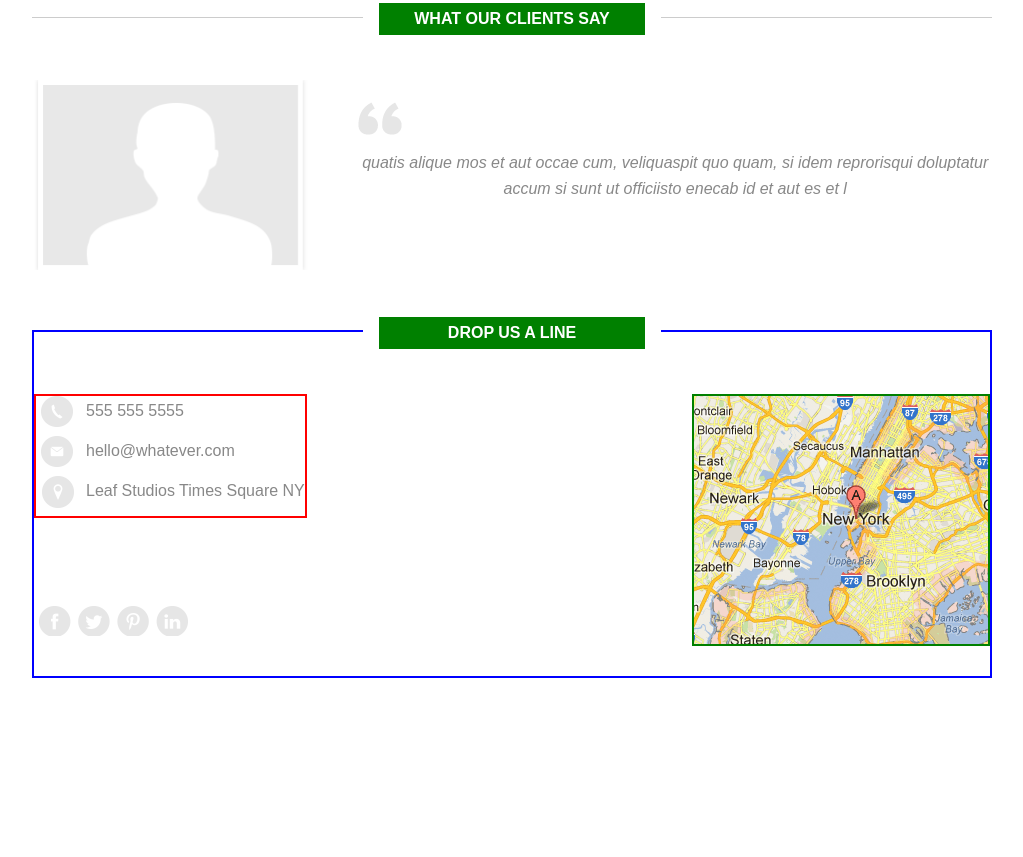
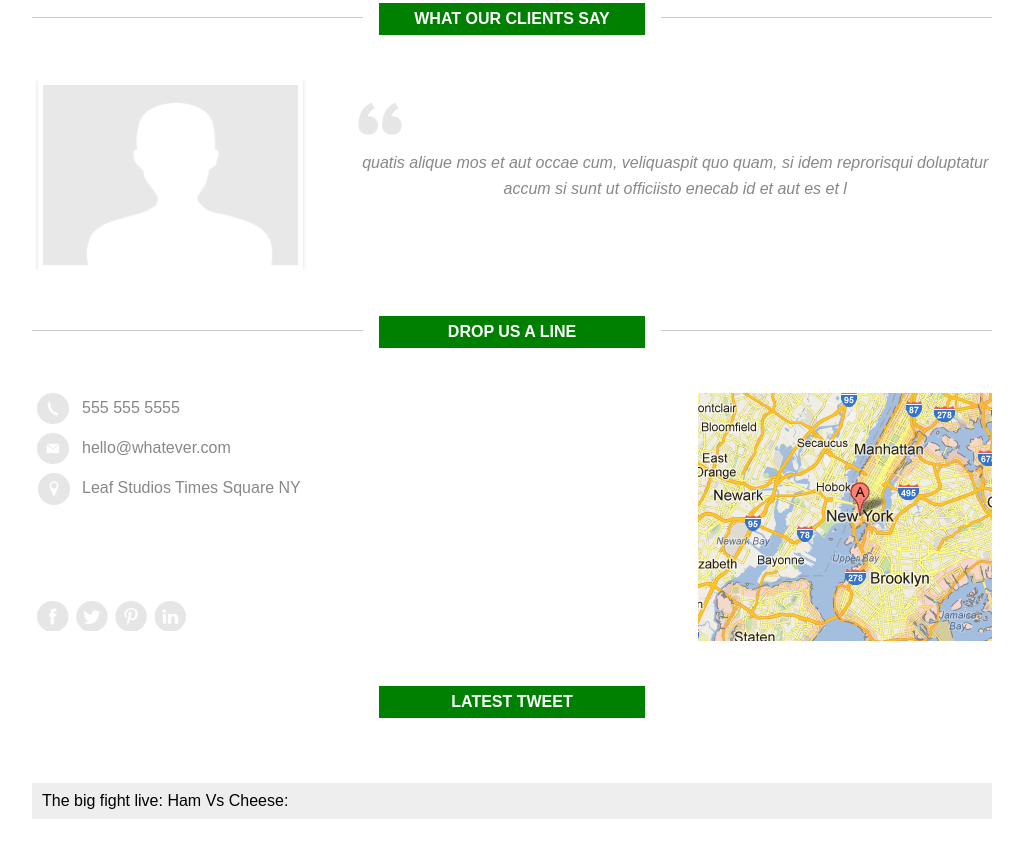
Before and after one commit to addis-hail/learning-jquery, a plain HTML site: page index.html in a window 1280 px wide. Shown: the part 886-1743 px from the top of the page, without its empty margins (128-1151 px from the left). Before the commit the page ends 1624 px from the top, so only its background shows below. Drawn offline with nearby package versions, Linux system fonts and the light colour scheme.

Commit message:
adding content using jQuery

```diff
--- a/index.html
+++ b/index.html
@@ -81,6 +81,12 @@
                     <li class="linked-in"><a href="">Linked In</a></li>
                 </ul>
             </section>
+            <section id="tweets">
+                <h2>Latest Tweet</h2>
+                <div>
+                    <p>For all tweets, check out Twitter</p>
+                </div>
+            </section>
         </div>
 
     </div>
--- a/scripts/script.js
+++ b/scripts/script.js
@@ -1,3 +1,8 @@
-$("#contact-methods").css({border: "2px solid red"})
-.next().css({border: "2px solid green"})
-.closest("section").css({border: "2px solid blue"});
+var tweet = "<div style='margin: 20px 0; padding: 10px; background: #eee'>The big fight live: Ham Vs Cheese: </div>";
+
+// $("#tweets div").append(tweet);
+// $("#tweets div").prepend(tweet);
+// $("#tweets div").before(tweet);
+// $("#tweets div p").after(tweet);
+$("#tweets div").html(tweet);
+// $("#tweets div p").text(tweet);
--- a/style.css
+++ b/style.css
@@ -250,7 +250,7 @@ section#points-of-sale ul{
     padding-top: 30px
 }
 
-#clients h2, #contact h2{
+#clients h2, #contact h2, #tweets h2{
     background: green;
     color: #fff;
     padding: 8px;
```
